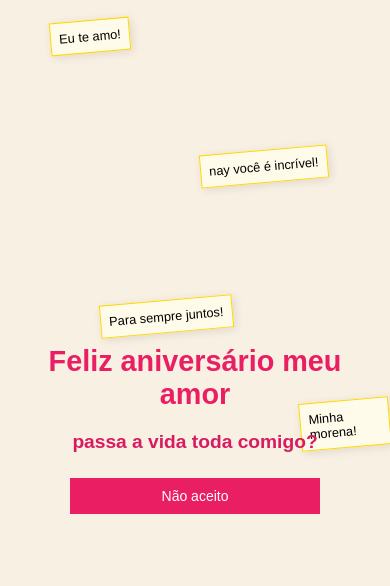
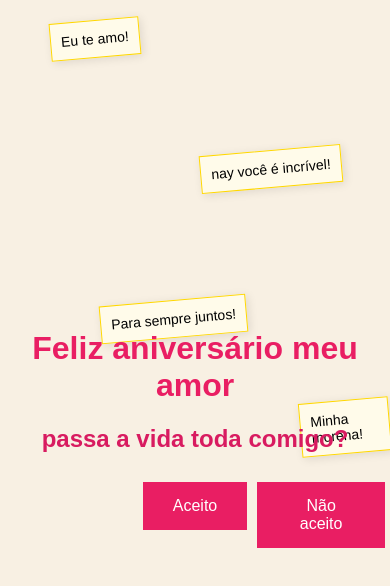
Before and after one commit to Daniel-EGC/teste-github.io, a plain HTML site: page index.html in a window 390 px wide. Shown: the top 586 px of the page. Drawn offline with nearby package versions, Linux system fonts and the light colour scheme.

Commit message:
Update index.html

```diff
--- a/index.html
+++ b/index.html
@@ -1,5 +1,3 @@
-
-
 <!DOCTYPE html>
 <html lang="en">
 <head>
@@ -20,20 +18,13 @@
         }
         h1 {
             color: #e91e63;
-            font-size: 2.5rem;
-            text-align: center;
-            margin: 20px;
         }
         .container {
             text-align: center;
             z-index: 1;
-            max-width: 90%;
         }
         .buttons {
             margin-top: 20px;
-            display: flex;
-            flex-direction: column;
-            align-items: center;
         }
         .button {
             background-color: #e91e63;
@@ -44,8 +35,6 @@
             font-size: 16px;
             cursor: pointer;
             transition: background-color 0.3s, transform 0.3s;
-            width: 100%;
-            max-width: 250px;
         }
         .button:hover {
             background-color: #d81b60;
@@ -57,7 +46,7 @@
             position: absolute;
         }
         #quadrado {
-            font-size: 1.5rem;
+            font-size: 24px;
             font-weight: bold;
             color: #d81b60;
             margin-top: 10px;
@@ -67,36 +56,14 @@
             background-color: #fffbea;
             border: 1px solid #ffd700;
             padding: 10px;
-            font-size: 0.9rem;
+            font-size: 14px;
             box-shadow: 2px 2px 10px rgba(0,0,0,0.1);
             transform: rotate(-5deg);
             z-index: 0;
         }
         .image-postit img {
-            max-width: 80px;
-            max-height: 80px;
-        }
-
-        /* Responsividade para dispositivos móveis */
-        @media (max-width: 600px) {
-            h1 {
-                font-size: 1.8rem;
-            }
-            .button {
-                padding: 10px 20px;
-                font-size: 14px;
-            }
-            #quadrado {
-                font-size: 1.2rem;
-            }
-            .postit, .image-postit {
-                font-size: 0.8rem;
-                padding: 8px;
-            }
-            .image-postit img {
-                max-width: 60px;
-                max-height: 60px;
-            }
+            max-width: 100px;
+            max-height: 100px;
         }
     </style>
 </head>
@@ -122,6 +89,7 @@
     <div class="postit" style="top: 300px; left: 950px;">Gatona</div>
     <div class="postit" style="top: 100px; left: 800px;">Te Amo naay</div>
 
+
     <!-- Efeito de Confetes -->
     <script src="https://cdn.jsdelivr.net/npm/canvas-confetti@1.5.1/dist/confetti.browser.min.js"></script>
     <script>
```
